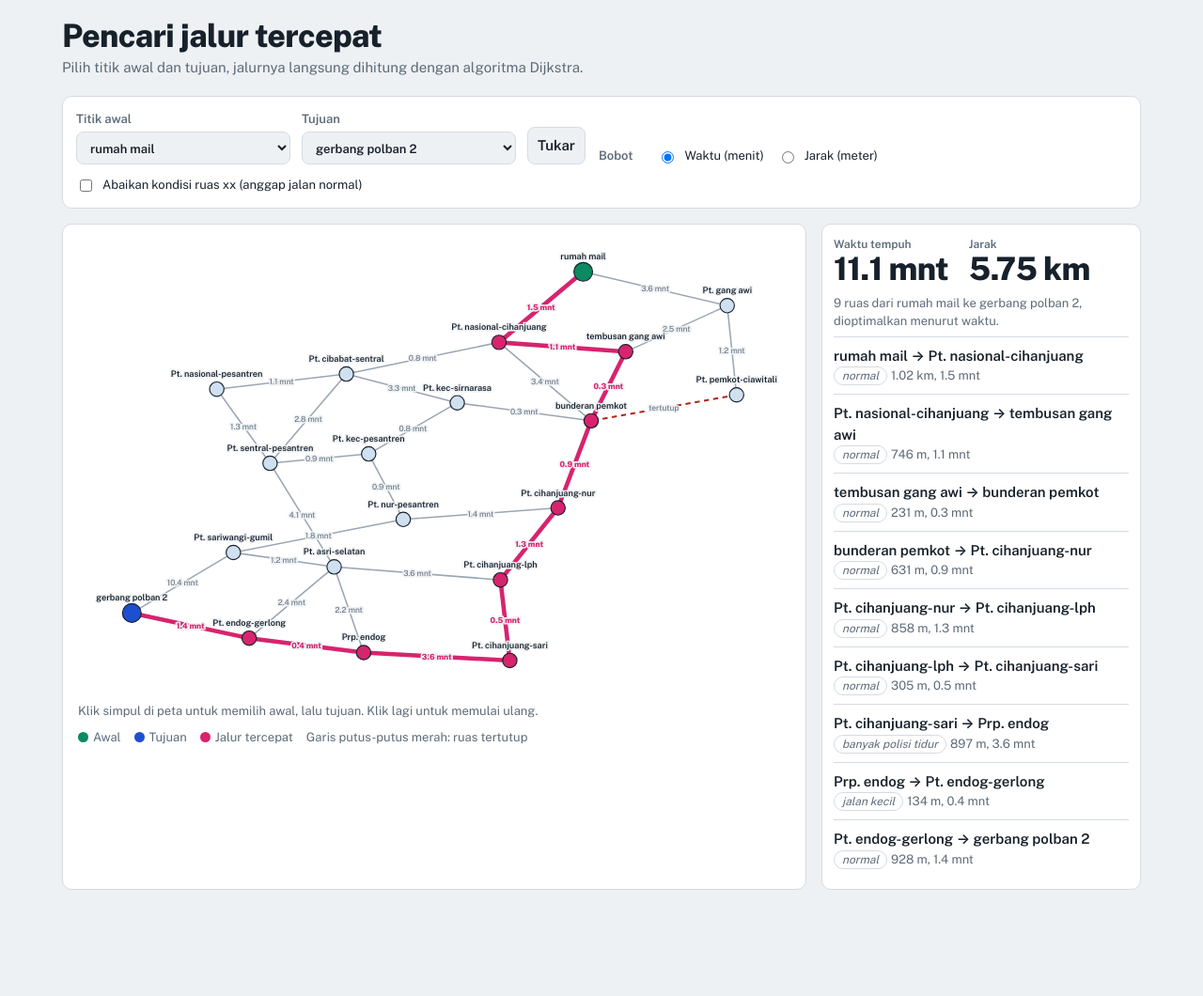
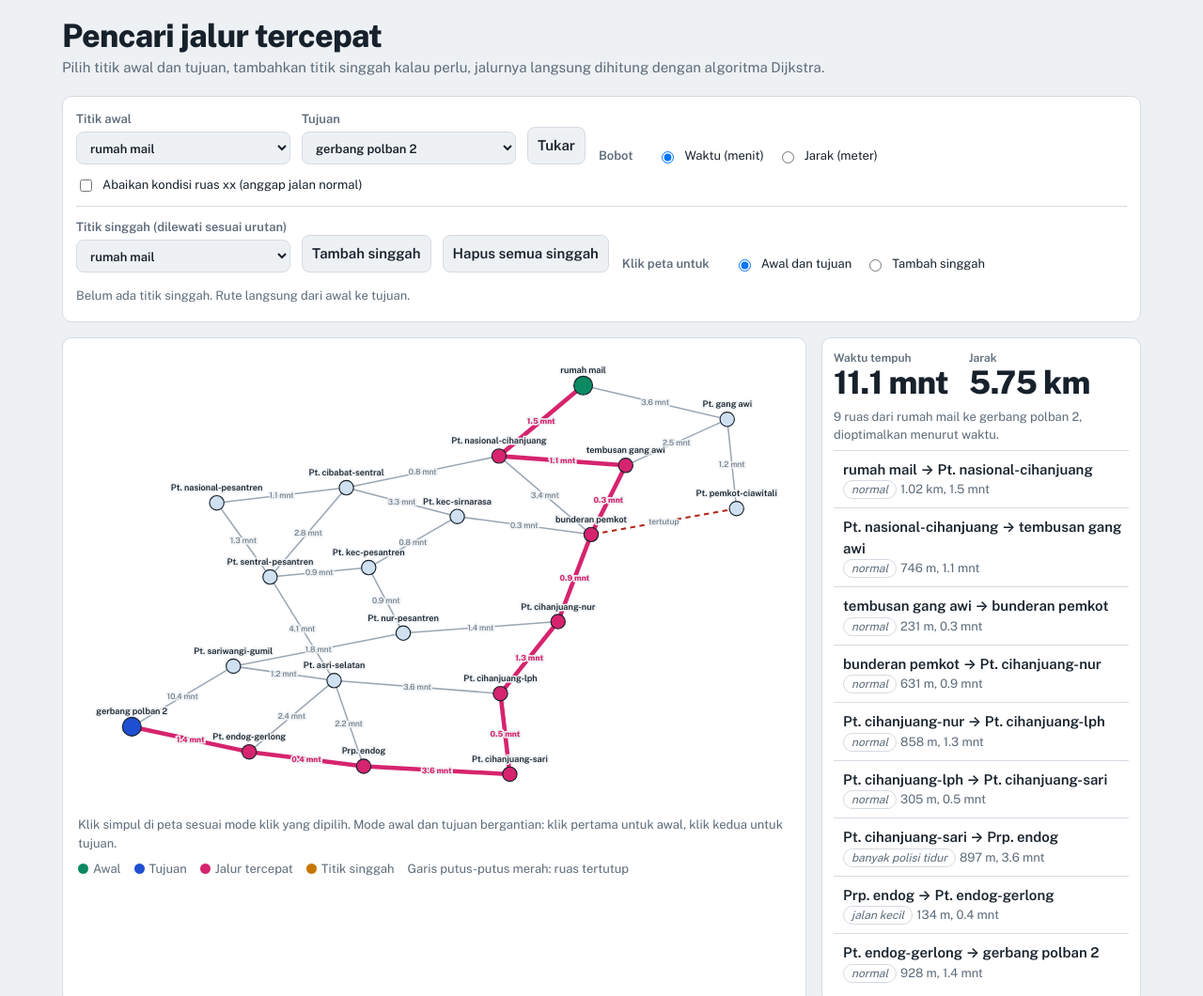
Before and after one commit to jack-dozen/perbaikan-drainase-path-finding, a plain HTML site: page index.html in a window 1280 px wide. Shown: the top 1060 px of the page at 94% size. Before the commit the page ends 979 px from the top, so only its background shows below. Drawn offline with nearby package versions, Linux system fonts and the light colour scheme.

Commit message:
feat: custom route

```diff
--- a/index.html
+++ b/index.html
@@ -43,12 +43,24 @@ li span{display:block;color:var(--mute);font-size:13px}
 .leg i{display:inline-block;width:11px;height:11px;border-radius:50%;margin-right:5px;vertical-align:-1px}
 text{font-family:inherit}
 .nd{cursor:pointer}
+:root{--via:#c77700}
+@media (prefers-color-scheme:dark){:root:not([data-theme="light"]){--via:#ffb84d}}
+:root[data-theme="dark"]{--via:#ffb84d}
+.via{flex-basis:100%;display:flex;flex-wrap:wrap;gap:12px;align-items:flex-end;border-top:1px solid var(--line);padding-top:12px}
+.vl{list-style:none;margin:0;padding:0;display:flex;flex-wrap:wrap;gap:8px;flex-basis:100%}
+.vl li{padding:3px 4px 3px 6px;border:1px solid var(--line);border-radius:99px;display:flex;align-items:center;gap:6px;font-size:13px}
+.vl li.none{border:0;color:var(--mute);padding-left:0}
+.vl button{padding:0 7px;min-width:0;border-radius:99px;line-height:1.6;font-size:12px}
+.vl button:disabled{opacity:.35;cursor:default}
+.no{background:var(--via);color:#111;border-radius:50%;width:18px;height:18px;display:grid;place-items:center;font-size:11px;font-weight:700}
+li.tahap{background:var(--bg);padding:9px 10px;border-radius:6px;margin-top:8px;border-top:0}
+li.st{padding-left:10px}
 </style>
 </head>
 <body>
 <main>
 <h1>Pencari jalur tercepat</h1>
-<p class="sub">Pilih titik awal dan tujuan, jalurnya langsung dihitung dengan algoritma Dijkstra.</p>
+<p class="sub">Pilih titik awal dan tujuan, tambahkan titik singgah kalau perlu, jalurnya langsung dihitung dengan algoritma Dijkstra.</p>
 
 <div class="bar">
 <label>Titik awal<select id="s"></select></label>
@@ -59,13 +71,23 @@ text{font-family:inherit}
 <label class="opt"><input type="radio" name="m" value="d">Jarak (meter)</label>
 </fieldset>
 <label class="opt"><input type="checkbox" id="xx">Abaikan kondisi ruas xx (anggap jalan normal)</label>
+<div class="via">
+<label>Titik singgah (dilewati sesuai urutan)<select id="v"></select></label>
+<button id="addv" type="button">Tambah singgah</button>
+<button id="clr" type="button">Hapus semua singgah</button>
+<fieldset><legend>Klik peta untuk</legend>
+<label class="opt"><input type="radio" name="c" value="se" checked>Awal dan tujuan</label>
+<label class="opt"><input type="radio" name="c" value="v">Tambah singgah</label>
+</fieldset>
+<ul id="vl" class="vl"></ul>
+</div>
 </div>
 
 <div class="grid">
 <div class="card">
 <svg id="g" viewBox="0 0 1000 640" role="img" aria-label="Graf jaringan jalan"></svg>
-<p class="hint">Klik simpul di peta untuk memilih awal, lalu tujuan. Klik lagi untuk memulai ulang.</p>
-<div class="leg"><span><i style="background:var(--start)"></i>Awal</span><span><i style="background:var(--end)"></i>Tujuan</span><span><i style="background:var(--route)"></i>Jalur tercepat</span><span>Garis putus-putus merah: ruas tertutup</span></div>
+<p class="hint">Klik simpul di peta sesuai mode klik yang dipilih. Mode awal dan tujuan bergantian: klik pertama untuk awal, klik kedua untuk tujuan.</p>
+<div class="leg"><span><i style="background:var(--start)"></i>Awal</span><span><i style="background:var(--end)"></i>Tujuan</span><span><i style="background:var(--route)"></i>Jalur tercepat</span><span><i style="background:var(--via)"></i>Titik singgah</span><span>Garis putus-putus merah: ruas tertutup</span></div>
 </div>
 <div class="card" id="res" aria-live="polite"></div>
 </div>
@@ -77,6 +99,7 @@ const $=id=>document.getElementById(id);
 const N=D.n.length;
 let S=0,E=N-2; // awal: rumah mail, tujuan: gerbang polban 2 (diatur di bawah)
 S=D.n.findIndex(n=>n[0]==="rumah mail");E=D.n.findIndex(n=>n[0]==="gerbang polban 2");
+let V=[]; // titik singgah, berurutan
 const short=s=>s.replace("pertigaan ","Pt. ").replace("perempatan ","Prp. ");
 const mode=()=>document.querySelector('input[name=m]:checked').value;
 function kond(e){return (e[4]==="xx"&&$("xx").checked)?"normal":e[3]}
@@ -102,9 +125,11 @@ function dijkstra(a,b){
 const fj=m=>m>=1000?(m/1000).toFixed(2)+" km":Math.round(m)+" m";
 const fw=t=>t.toFixed(1)+" mnt";
 function render(){
-  $("s").value=S;$("e").value=E;
-  const r=S!==E?dijkstra(S,E):null;
-  const onE=new Set(r?r.eds:[]),onN=new Set(r?r.path:[]);
+  $("s").value=S;$("e").value=E;renderVia();
+  const pts=[S,...V,E];let legs=[],bad=null;
+  if(S!==E||V.length){for(let k=0;k<pts.length-1;k++){const lg=dijkstra(pts[k],pts[k+1]);if(!lg){bad=k;break}legs.push(lg)}}
+  const r=bad===null&&legs.length?legs:null;
+  const onE=new Set(),onN=new Set();(r||[]).forEach(lg=>{lg.eds.forEach(i=>onE.add(i));lg.path.forEach(i=>onN.add(i))});
   let h="";
   D.e.forEach((e,i)=>{
     const a=D.n[e[0]],b=D.n[e[1]],cl=speed(e)===null;
@@ -117,24 +142,27 @@ function render(){
     h+=`<text x="${(a[1]+b[1])/2}" y="${(a[2]+b[2])/2+4}" text-anchor="middle" font-size="11" font-weight="${onE.has(i)?700:400}" fill="${onE.has(i)?"var(--route)":"var(--mute)"}" stroke="var(--halo)" stroke-width="4" paint-order="stroke">${t}</text>`;
   });
   D.n.forEach((n,i)=>{
-    const f=i===S?"var(--start)":i===E?"var(--end)":onN.has(i)?"var(--route)":"var(--node)";
-    h+=`<g class="nd" data-i="${i}" tabindex="0" role="button" aria-label="${n[0]}"><circle cx="${n[1]}" cy="${n[2]}" r="${i===S||i===E?13:10}" fill="${f}" stroke="var(--ink)" stroke-width="1.5"/>
-    <text x="${n[1]}" y="${n[2]-17}" text-anchor="middle" font-size="12" font-weight="600" fill="var(--ink)" stroke="var(--halo)" stroke-width="4" paint-order="stroke">${short(n[0])}</text></g>`;
+    const vi=V.indexOf(i);const f=i===S?"var(--start)":i===E?"var(--end)":vi>=0?"var(--via)":onN.has(i)?"var(--route)":"var(--node)";
+    h+=`<g class="nd" data-i="${i}" tabindex="0" role="button" aria-label="${n[0]}"><circle cx="${n[1]}" cy="${n[2]}" r="${i===S||i===E||vi>=0?13:10}" fill="${f}" stroke="var(--ink)" stroke-width="1.5"/>
+    <text x="${n[1]}" y="${n[2]-17}" text-anchor="middle" font-size="12" font-weight="600" fill="var(--ink)" stroke="var(--halo)" stroke-width="4" paint-order="stroke">${short(n[0])}</text>${vi>=0&&i!==S&&i!==E?`<text x="${n[1]}" y="${n[2]+4}" text-anchor="middle" font-size="12" font-weight="800" fill="#111">${vi+1}</text>`:""}</g>`;
   });
   $("g").innerHTML=h;
   const R=$("res");
-  if(S===E){R.innerHTML='<p class="err">Titik awal dan tujuan sama. Pilih tujuan yang berbeda.</p>';return}
-  if(!r){R.innerHTML='<p class="err">Tidak ada jalur yang bisa dilewati antara dua titik ini. Coba aktifkan opsi mengabaikan ruas xx.</p>';return}
-  let tw=0,td=0;r.eds.forEach(i=>{tw+=waktu(D.e[i]);td+=D.e[i][2]});
-  let l="";
-  r.eds.forEach((ei,k)=>{
-    const e=D.e[ei];
-    l+=`<li><b>${short(D.n[r.path[k]][0])} → ${short(D.n[r.path[k+1]][0])}</b><span><i class="chip">${kond(e)}</i>${e[4]?`<i class="chip">${e[4]}</i>`:""}${fj(e[2])}, ${fw(waktu(e))}</span></li>`;
+  if(S===E&&!V.length){R.innerHTML='<p class="err">Titik awal dan tujuan sama. Pilih tujuan yang berbeda, atau tambahkan titik singgah.</p>';return}
+  if(!r){R.innerHTML=`<p class="err">Tidak ada jalur yang bisa dilewati dari ${D.n[pts[bad]][0]} ke ${D.n[pts[bad+1]][0]}. Coba aktifkan opsi mengabaikan ruas xx atau ubah titik singgah.</p>`;return}
+  let tw=0,td=0,ne=0,l="";
+  r.forEach((leg,li)=>{
+    let lw=0,ld=0;leg.eds.forEach(i=>{lw+=waktu(D.e[i]);ld+=D.e[i][2]});tw+=lw;td+=ld;ne+=leg.eds.length;
+    if(pts.length>2)l+=`<li class="tahap"><b>Tahap ${li+1}: ${short(D.n[pts[li]][0])} → ${short(D.n[pts[li+1]][0])}</b><span>${fj(ld)}, ${fw(lw)}</span></li>`;
+    leg.eds.forEach((ei,k)=>{
+      const e=D.e[ei];
+      l+=`<li class="st"><b>${short(D.n[leg.path[k]][0])} → ${short(D.n[leg.path[k+1]][0])}</b><span><i class="chip">${kond(e)}</i>${e[4]?`<i class="chip">${e[4]}</i>`:""}${fj(e[2])}, ${fw(waktu(e))}</span></li>`;
+    });
   });
   R.innerHTML=`<div class="tot"><div><small>Waktu tempuh</small><div class="big">${tw.toFixed(1)} mnt</div></div><div><small>Jarak</small><div class="big">${(td/1000).toFixed(2)} km</div></div></div>
-  <p class="hint" style="margin:0 0 6px">${r.eds.length} ruas dari ${D.n[S][0]} ke ${D.n[E][0]}, dioptimalkan menurut ${mode()==="d"?"jarak":"waktu"}.</p><ol>${l}</ol>`;
+  <p class="hint" style="margin:0 0 6px">${ne} ruas dari ${D.n[S][0]} ke ${D.n[E][0]}${V.length?`, lewat ${V.length} titik singgah`:""}, dioptimalkan menurut ${mode()==="d"?"jarak":"waktu"}.</p><ol>${l}</ol>`;
 }
-["s","e"].forEach(id=>{
+["s","e","v"].forEach(id=>{
   D.n.forEach((n,i)=>{const o=document.createElement("option");o.value=i;o.textContent=n[0];$(id).appendChild(o)});
 });
 $("s").onchange=()=>{S=+$("s").value;render()};
@@ -143,7 +171,14 @@ $("swap").onclick=()=>{[S,E]=[E,S];render()};
 $("xx").onchange=render;
 document.querySelectorAll("input[name=m]").forEach(x=>x.onchange=render);
 let picking=0; // 0: klik berikutnya = awal, 1: = tujuan
-function pick(i){if(picking===0){S=i;picking=1}else{E=i;picking=0}render()}
+function pick(i){if(document.querySelector('input[name=c]:checked').value==="v"){V.push(i)}else if(picking===0){S=i;picking=1}else{E=i;picking=0}render()}
+function renderVia(){
+  $("vl").innerHTML=V.map((i,k)=>`<li><span class="no">${k+1}</span>${short(D.n[i][0])}<button type="button" data-a="up" data-k="${k}" aria-label="Naikkan urutan" ${k?"":"disabled"}>↑</button><button type="button" data-a="dn" data-k="${k}" aria-label="Turunkan urutan" ${k<V.length-1?"":"disabled"}>↓</button><button type="button" data-a="rm" data-k="${k}" aria-label="Hapus singgah">✕</button></li>`).join("")||'<li class="none">Belum ada titik singgah. Rute langsung dari awal ke tujuan.</li>';
+}
+$("vl").addEventListener("click",ev=>{const b=ev.target.closest("button");if(!b||b.disabled)return;const k=+b.dataset.k,a=b.dataset.a;
+  if(a==="rm")V.splice(k,1);else{const j=a==="up"?k-1:k+1;[V[k],V[j]]=[V[j],V[k]]}render()});
+$("addv").onclick=()=>{V.push(+$("v").value);render()};
+$("clr").onclick=()=>{V=[];render()};
 $("g").addEventListener("click",ev=>{const g=ev.target.closest(".nd");if(g)pick(+g.dataset.i)});
 $("g").addEventListener("keydown",ev=>{if(ev.key==="Enter"||ev.key===" "){const g=ev.target.closest(".nd");if(g){ev.preventDefault();pick(+g.dataset.i)}}});
 render();
```
